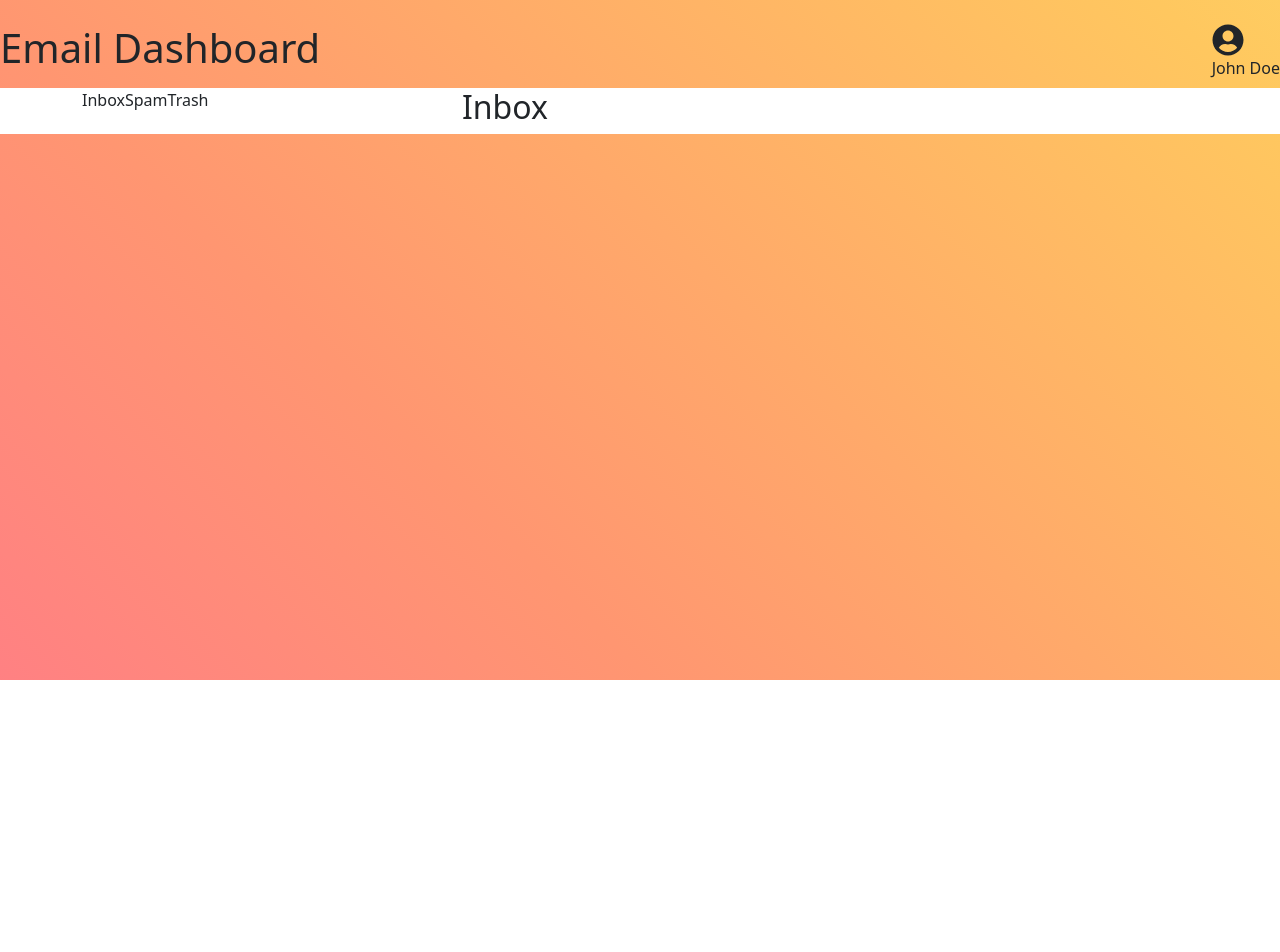
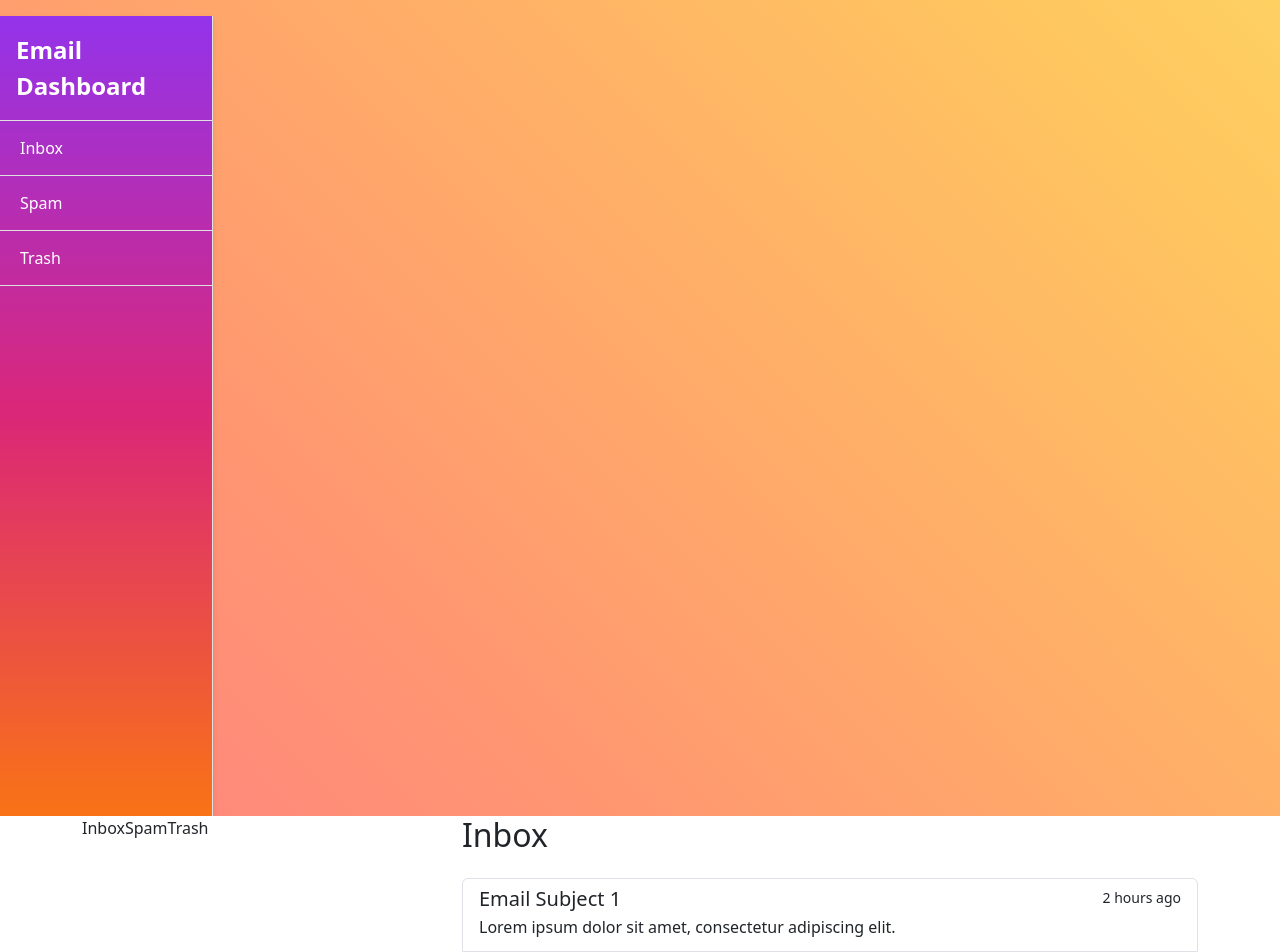
Before and after one commit to midoriengineer/HackCUNY-2024-Hackathon, a React (Create React App) app in the folder client/: page /dashboard in a window 1280 px wide. Shown: the part 120-1072 px from the top of the page. Before the commit the page ends 800 px from the top, so only its background shows below. Built offline with nearby package versions, Linux system fonts and the light colour scheme; no server answers.

Commit message:
dashboard progress

```diff
--- a/client/src/pages/Dashboard/Inbox.jsx
+++ b/client/src/pages/Dashboard/Inbox.jsx
@@ -3,8 +3,26 @@ import React from "react";
 function Inbox() {
   return (
     <div className="inbox">
-      <h2>Inbox</h2>
-      {/* Add inbox component here */}
+      <h2 className="mb-4">Inbox</h2>
+      <div className="list-group">
+        <a href="#" className="list-group-item list-group-item-action">
+          <div className="d-flex w-100 justify-content-between">
+            <h5 className="mb-1">Email Subject 1</h5>
+            <small>2 hours ago</small>
+          </div>
+          <p className="mb-1">
+            Lorem ipsum dolor sit amet, consectetur adipiscing elit.
+          </p>
+        </a>
+        <a href="#" className="list-group-item list-group-item-action">
+          <div className="d-flex w-100 justify-content-between">
+            <h5 className="mb-1">Email Subject 2</h5>
+            <small>1 day ago</small>
+          </div>
+          <p className="mb-1">Nulla vitae elit libero, a pharetra augue.</p>
+        </a>
+        {/* Add more emails as needed */}
+      </div>
     </div>
   );
 }
--- a/client/src/pages/Dashboard/Navbar.jsx
+++ b/client/src/pages/Dashboard/Navbar.jsx
@@ -1,16 +1,75 @@
 import React from "react";
-import { FaUserCircle } from "react-icons/fa";
+import { Link } from "react-router-dom";
+import "bootstrap/dist/css/bootstrap.min.css";
 
-function Navbar() {
+const NavBar = () => {
   return (
-    <div className="navbar">
-      <h1>Email Dashboard</h1>
-      <div className="user">
-        <FaUserCircle size={32} />
-        <span>John Doe</span>
+    <div
+      className="left-nav-bar bg-gradient-to-b from-purple-600 via-pink-600 to-orange-500 col-2 p-0"
+      style={{
+        minHeight: "100vh",
+        borderRight: "1px solid #e0e0e0",
+        boxShadow: "0 2px 5px rgba(0,0,0,0.1)",
+      }}
+    >
+      <div
+        className="logo text-white p-3"
+        style={{
+          fontSize: "1.5rem",
+          fontWeight: "bold",
+          borderBottom: "1px solid #e0e0e0",
+        }}
+      >
+        Email Dashboard
       </div>
+      <ul className="nav flex-column">
+        <li className="nav-item">
+          <Link
+            to="/inbox"
+            className="nav-link text-white"
+            style={{
+              textDecoration: "none",
+              padding: "15px 20px",
+              display: "block",
+              borderBottom: "1px solid #e0e0e0",
+            }}
+          >
+            Inbox
+          </Link>
+        </li>
+
+        <li className="nav-item">
+          <Link
+            to="/spam"
+            className="nav-link text-white"
+            style={{
+              textDecoration: "none",
+              padding: "15px 20px",
+              display: "block",
+              borderBottom: "1px solid #e0e0e0",
+            }}
+          >
+            Spam
+          </Link>
+        </li>
+
+        <li className="nav-item">
+          <Link
+            to="/trash"
+            className="nav-link text-white"
+            style={{
+              textDecoration: "none",
+              padding: "15px 20px",
+              display: "block",
+              borderBottom: "1px solid #e0e0e0",
+            }}
+          >
+            Trash
+          </Link>
+        </li>
+      </ul>
     </div>
   );
-}
+};
 
-export default Navbar;
+export default NavBar;
```
Also changed, not shown: 1 other file (tests, documents, lock files or other folders).
